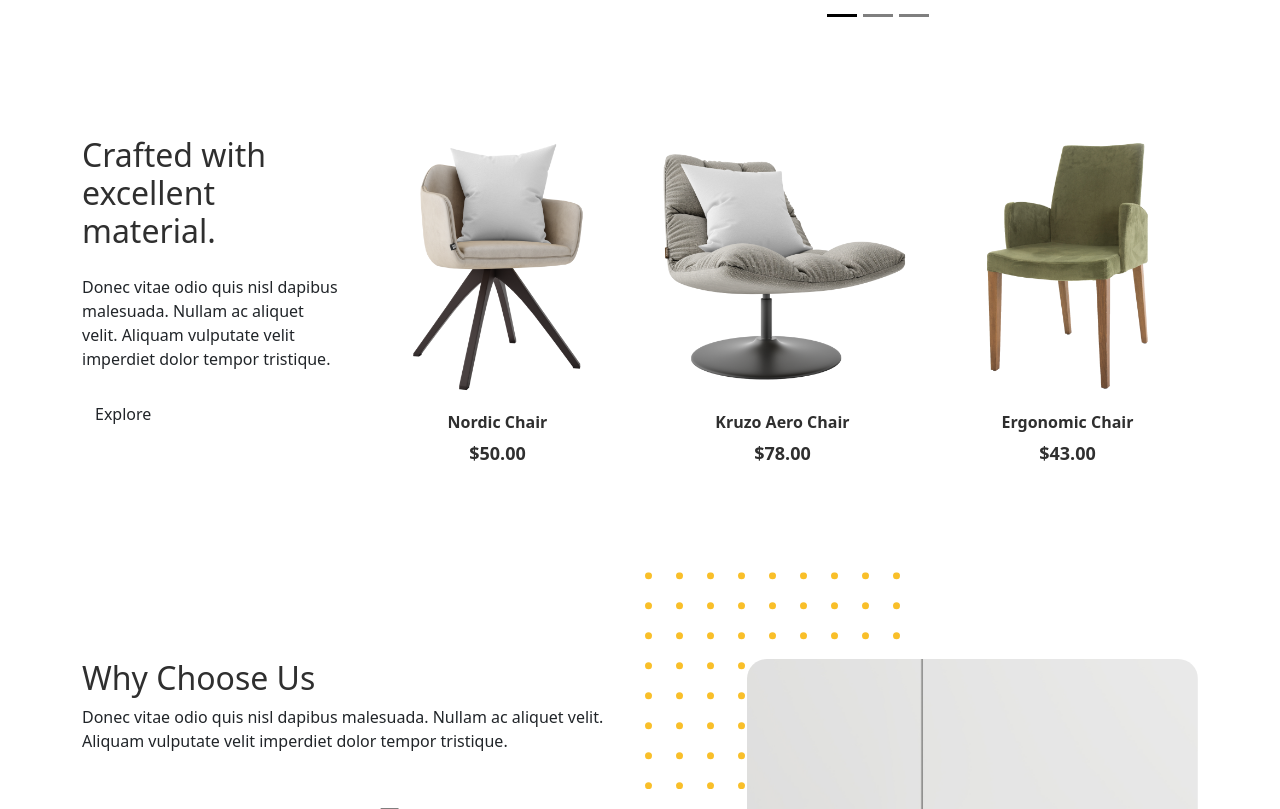
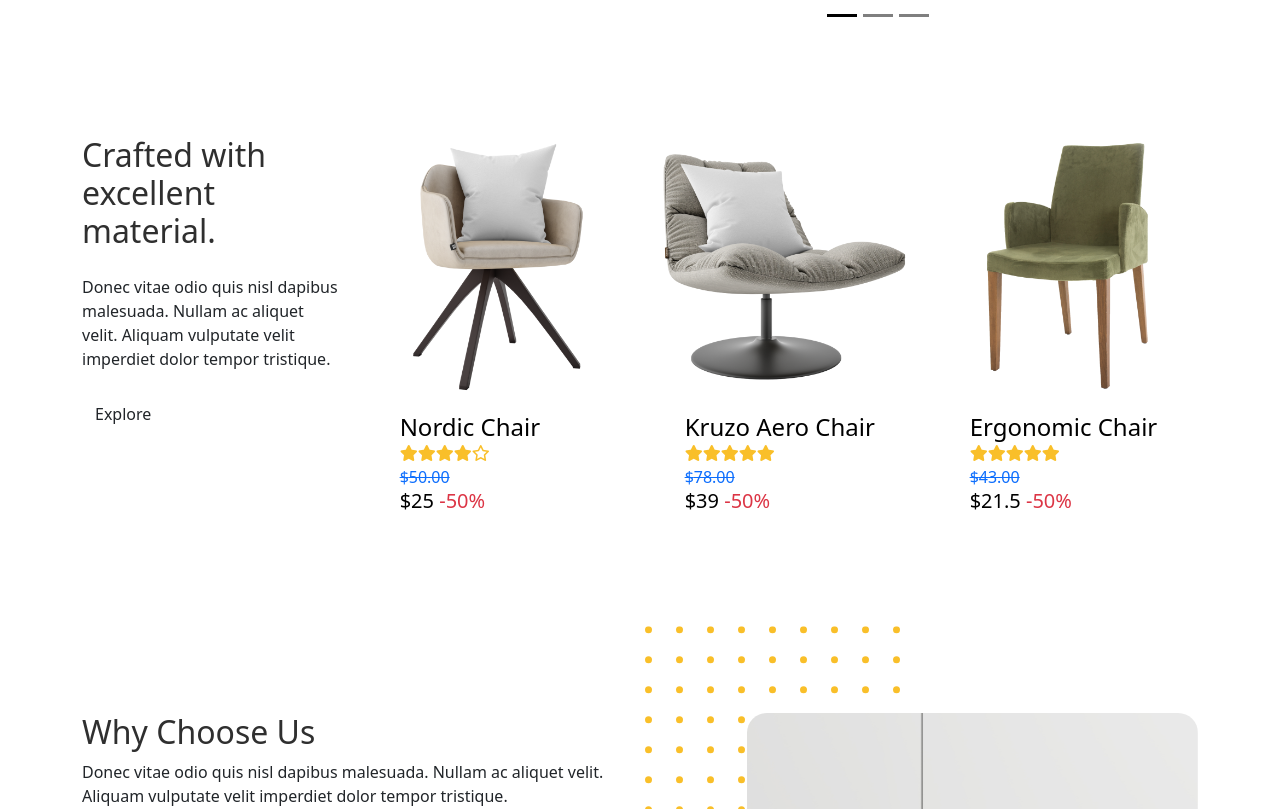
Before and after one commit to rathod-tirth/Woodwork-Ecommerce-React, a React (Vite) app in the folder savana/: page / in a window 1280 px wide. Shown: the part 1080-1889 px from the top of the page. Built offline with nearby package versions, Linux system fonts and the light colour scheme.

Commit message:
update product card desing

```diff
--- a/savana/src/Page/Home.jsx
+++ b/savana/src/Page/Home.jsx
@@ -15,6 +15,7 @@ import person1PNG from '../assets/images/person-1.png'
 import post1JPG from '../assets/images/post-1.jpg'
 import post2JPG from '../assets/images/post-2.jpg'
 import post3JPG from '../assets/images/post-3.jpg'
+import ProductCard from '../Component/ProductCard'
 
 function Home() {
 
@@ -129,38 +130,17 @@ function Home() {
                      {/* End Column 1 */}
                      {/* Start Column 2 */}
                      <div className="col-12 col-md-4 col-lg-3 mb-5 mb-md-0">
-                        <a className="product-item" href="cart.html">
-                           <img src={product1PNG} className="img-fluid product-thumbnail" />
-                           <h3 className="product-title">Nordic Chair</h3>
-                           <strong className="product-price">$50.00</strong>
-                           <span className="icon-cross">
-                              <img src={crossSVG} className="img-fluid" />
-                           </span>
-                        </a>
+                        <ProductCard data={{ image: product1PNG, name: 'Nordic Chair', rating: 4, price: '50.00', discount: '50' }} />
                      </div>
                      {/* End Column 2 */}
                      {/* Start Column 3 */}
                      <div className="col-12 col-md-4 col-lg-3 mb-5 mb-md-0">
-                        <a className="product-item" href="cart.html">
-                           <img src={product2PNG} className="img-fluid product-thumbnail" />
-                           <h3 className="product-title">Kruzo Aero Chair</h3>
-                           <strong className="product-price">$78.00</strong>
-                           <span className="icon-cross">
-                              <img src={crossSVG} className="img-fluid" />
-                           </span>
-                        </a>
+                        <ProductCard data={{ image: product2PNG, name: 'Kruzo Aero Chair', rating: 5, price: '78.00', discount: '50' }} />
                      </div>
                      {/* End Column 3 */}
                      {/* Start Column 4 */}
                      <div className="col-12 col-md-4 col-lg-3 mb-5 mb-md-0">
-                        <a className="product-item" href="cart.html">
-                           <img src={product3PNG} className="img-fluid product-thumbnail" />
-                           <h3 className="product-title">Ergonomic Chair</h3>
-                           <strong className="product-price">$43.00</strong>
-                           <span className="icon-cross">
-                              <img src={crossSVG} className="img-fluid" />
-                           </span>
-                        </a>
+                        <ProductCard data={{ image: product3PNG, name: 'Ergonomic Chair', rating: 5, price: '43.00', discount: '50' }} />
                      </div>
                      {/* End Column 4 */}
                   </div>
--- a/savana/src/assets/css/style.css
+++ b/savana/src/assets/css/style.css
@@ -408,12 +408,11 @@ a.more {
 }
 
 .product-section .product-item {
-  text-align: center;
   text-decoration: none;
   display: block;
   position: relative;
   padding-bottom: 2rem;
-  cursor: pointer;
+  /* cursor: pointer; */
 }
 
 .product-section .product-item .product-thumbnail {
@@ -423,51 +422,6 @@ a.more {
   -webkit-transition: .3s all ease;
   -o-transition: .3s all ease;
   transition: .3s all ease;
-}
-
-.product-section .product-item h3 {
-  font-weight: 600;
-  font-size: 16px;
-}
-
-.product-section .product-item strong {
-  font-weight: 800 !important;
-  font-size: 18px !important;
-}
-
-.product-section .product-item h3,
-.product-section .product-item strong {
-  color: #2f2f2f;
-  text-decoration: none;
-}
-
-.product-section .product-item .icon-cross {
-  position: absolute;
-  width: 35px;
-  height: 35px;
-  display: inline-block;
-  background: #2f2f2f;
-  bottom: 15px;
-  left: 50%;
-  -webkit-transform: translateX(-50%);
-  -ms-transform: translateX(-50%);
-  transform: translateX(-50%);
-  margin-bottom: -17.5px;
-  border-radius: 50%;
-  opacity: 0;
-  visibility: hidden;
-  -webkit-transition: .3s all ease;
-  -o-transition: .3s all ease;
-  transition: .3s all ease;
-}
-
-.product-section .product-item .icon-cross img {
-  position: absolute;
-  left: 50%;
-  top: 50%;
-  -webkit-transform: translate(-50%, -50%);
-  -ms-transform: translate(-50%, -50%);
-  transform: translate(-50%, -50%);
 }
 
 .product-section .product-item:before {
@@ -483,12 +437,6 @@ a.more {
   -webkit-transition: .3s all ease;
   -o-transition: .3s all ease;
   transition: .3s all ease;
-}
-
-.product-section .product-item:hover .icon-cross {
-  bottom: 0;
-  opacity: 1;
-  visibility: visible;
 }
 
 .product-section .product-item:hover:before {
@@ -514,13 +462,14 @@ a.more {
 .product-section .product-item .product-icon i {
   background: #2f2f2f;
   border-radius: 50%;
-  font-size: 0.8rem;
+  font-size: 1rem;
   color: white;
-  padding: 17px 10px;
+  padding: 18px 10px;
   margin: 0 3px;
   -webkit-transition: .3s all ease;
   -o-transition: .3s all ease;
   transition: .3s all ease;
+  cursor: pointer;
 }
 
 .product-section .product-item .product-icon i:hover {
@@ -531,6 +480,15 @@ a.more {
   bottom: 0;
   opacity: 1;
   visibility: visible;
+}
+
+.product-content .product-wrapper p,
+.product-content .product-wrapper h4 {
+  margin-bottom: 0;
+}
+
+.product-content .product-wrapper .fa-star {
+  color: #f9bf29;
 }
 
 .sale-section {
```
